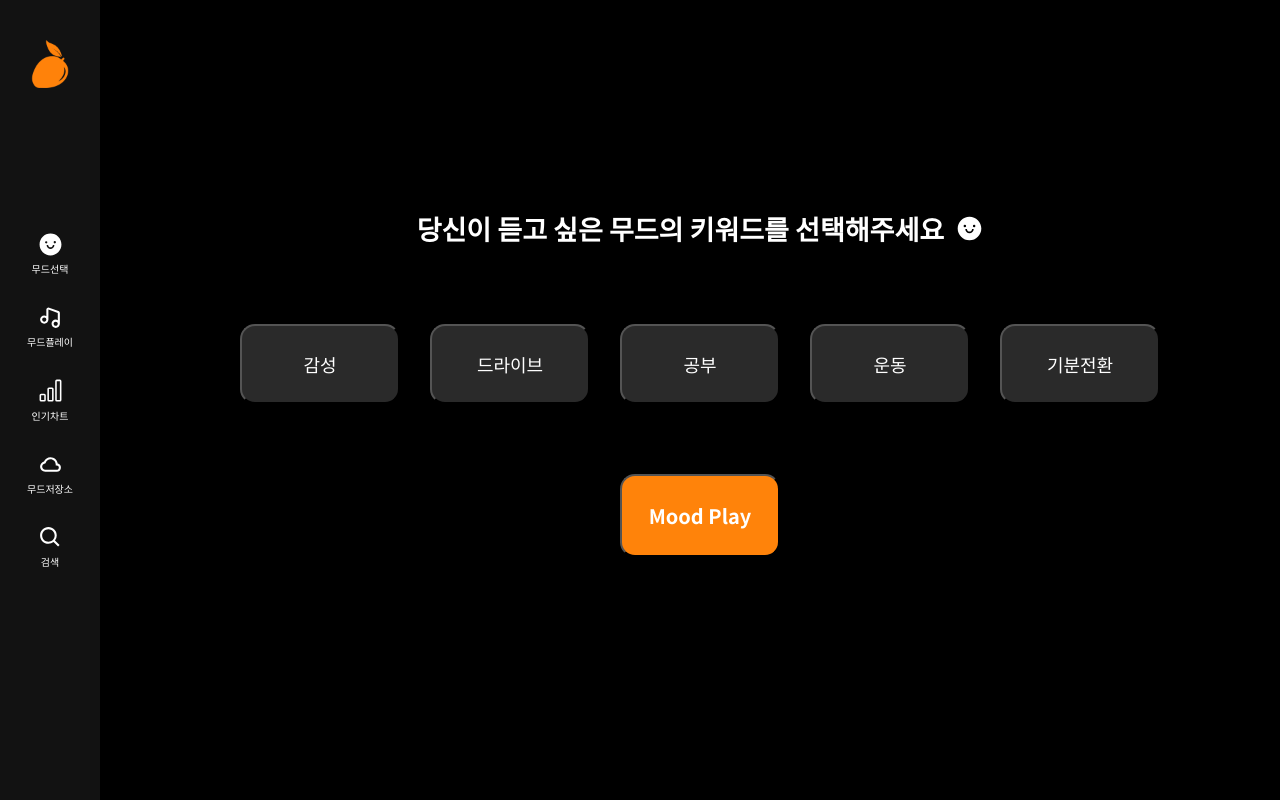
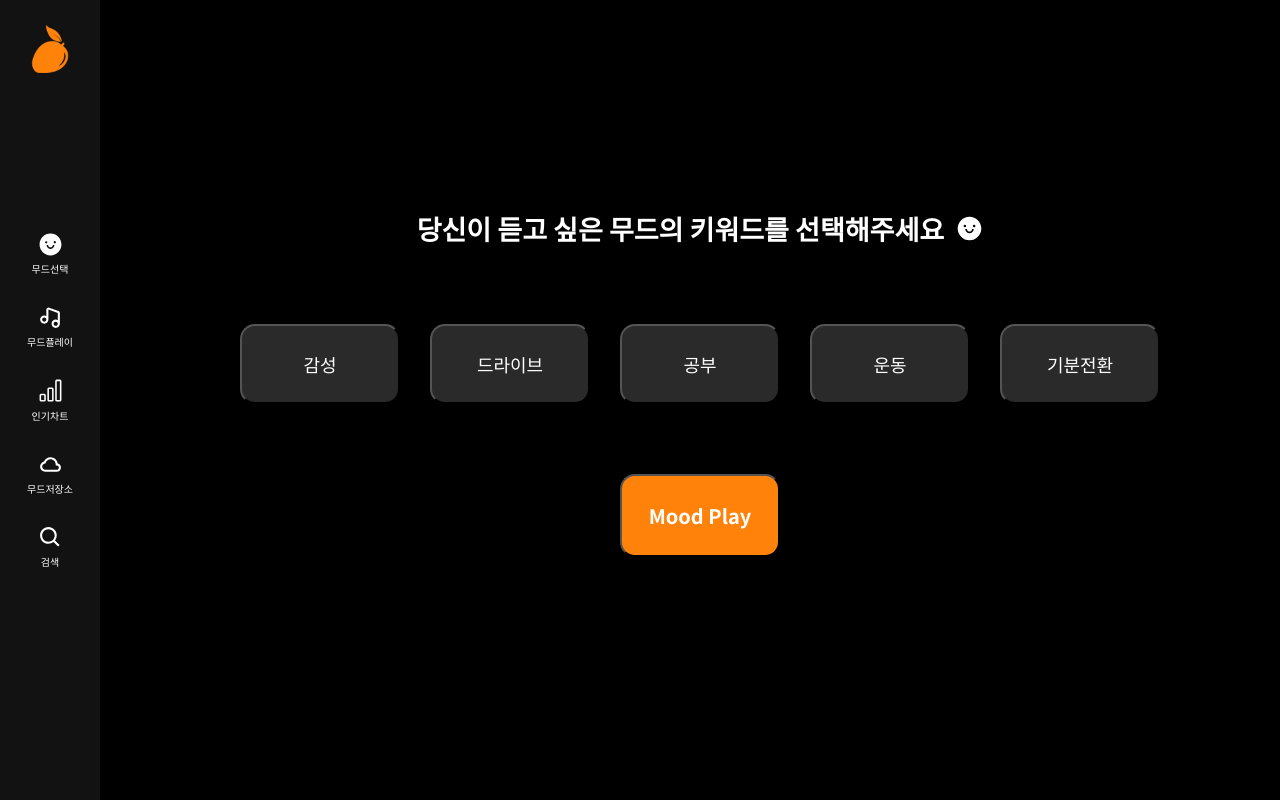
Before and after one commit to 2sel/Mood-Mango, a React (Create React App) app: page / in a window 1280 px wide. Built offline with nearby package versions, Linux system fonts and the light colour scheme; no server answers.

Commit message:
feat : 로고위치 변경

```diff
--- a/src/App.tsx
+++ b/src/App.tsx
@@ -8,8 +8,8 @@ interface IMap {
 }
 
 const idMap: any = [
-  // { playlistId: "PL31nVK1Q1BfHHZoHxUq5LeIUVLQ3ELQYy", location: "popular" },
-  { playlistId: "PLWTycz4el4t4l6uuriz3OhqR2aKy86EEP", location: "popular" },
+  { playlistId: "PL31nVK1Q1BfHHZoHxUq5LeIUVLQ3ELQYy", location: "popular" },
+  // { playlistId: "PLWTycz4el4t4l6uuriz3OhqR2aKy86EEP", location: "popular" },
   { playlistId: "PL31nVK1Q1BfFRnClXGE5CoHp6UlXqX6Pd", location: "뉴에이지" },
   { playlistId: "PL31nVK1Q1BfEvIGvQqw064187wHtsUaWP", location: "발라드" },
   {
--- a/src/components/common/Navbar.tsx
+++ b/src/components/common/Navbar.tsx
@@ -79,7 +79,8 @@ const StyleNav = styled.div`
 
 const LogoWrap = styled.div`
   position: fixed;
-  height: 90%;
+  top: 25px;
+  left: 25px;
 `;
 const Logo = styled.img`
   width: 50px;
```
